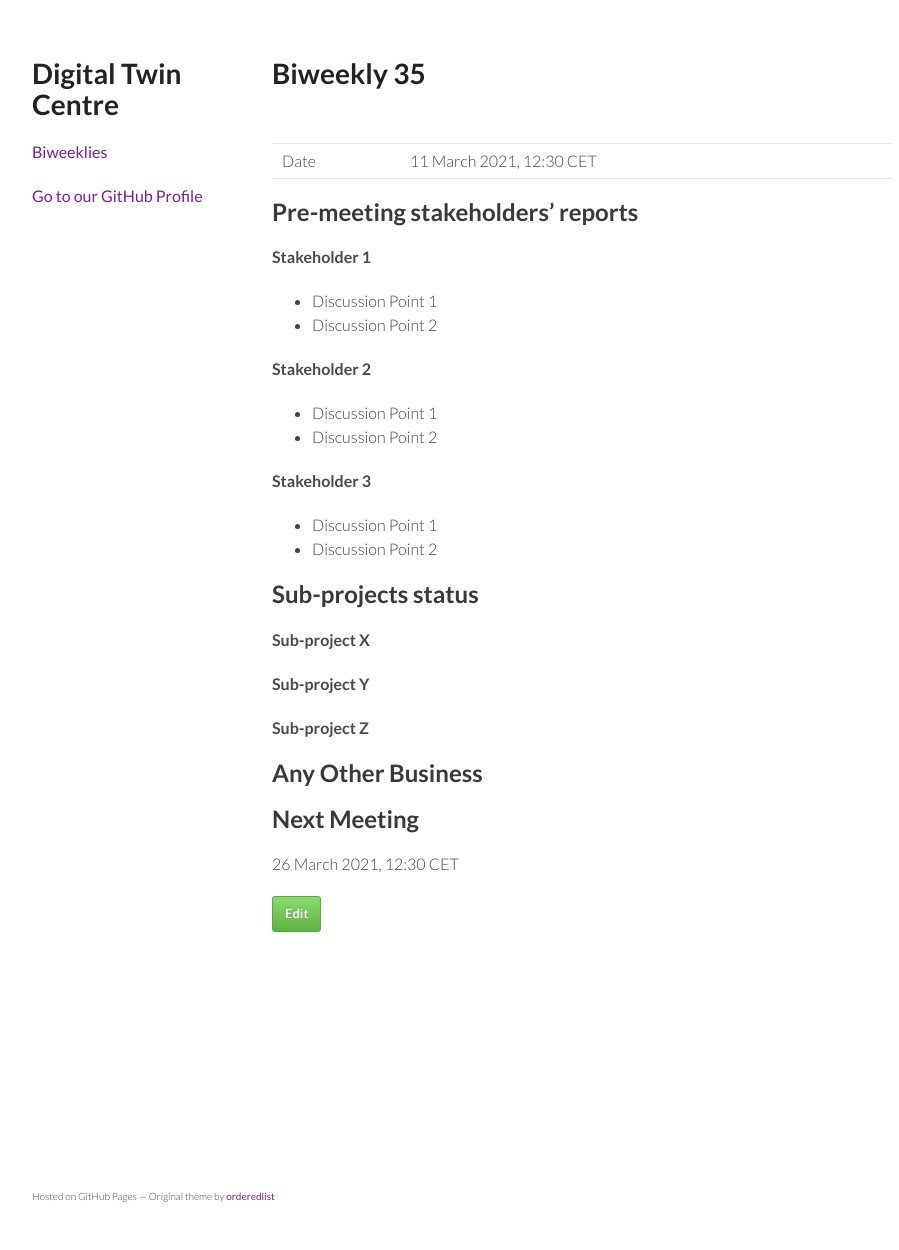
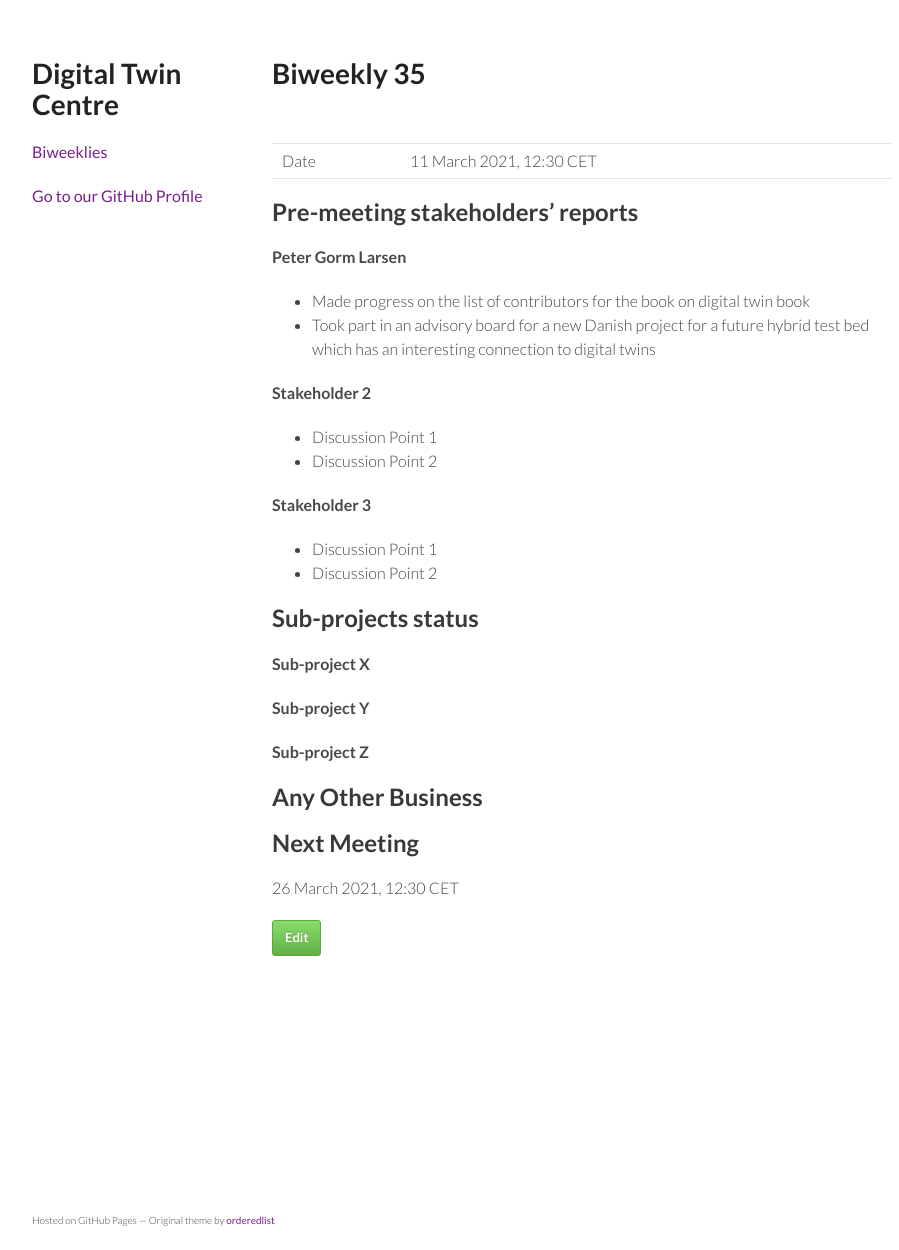
Before and after one commit to digitaltwincentre/digitaltwincentre.github.io, a Jekyll site: the page built from _biweeklies/Biweekly-35.md, in a window 1280 px wide. Shown: the whole page, without its empty margins (178-1077 px from the left). Built offline with Jekyll 4.4.1, drawn with Linux system fonts in a browser that asks for light colours; nearby versions of some CDN libraries; before the commit the page ends 1226 px from its top, so only the background shows below that.

Commit message:
Update Biweekly-35.md

```diff
--- a/_biweeklies/Biweekly-35.md
+++ b/_biweeklies/Biweekly-35.md
@@ -20,9 +20,9 @@ date: 11 March 2021, 1230 CET
 
 <!-- Please keep in mind that the minutes are publicly available.-->
 
-#### Stakeholder 1
-* Discussion Point 1
-* Discussion Point 2
+#### Peter Gorm Larsen
+* Made progress on the list of contributors for the book on digital twin book
+* Took part in an advisory board for a new Danish project for a future hybrid test bed which has an interesting connection to digital twins
 
 #### Stakeholder 2
 * Discussion Point 1
```
